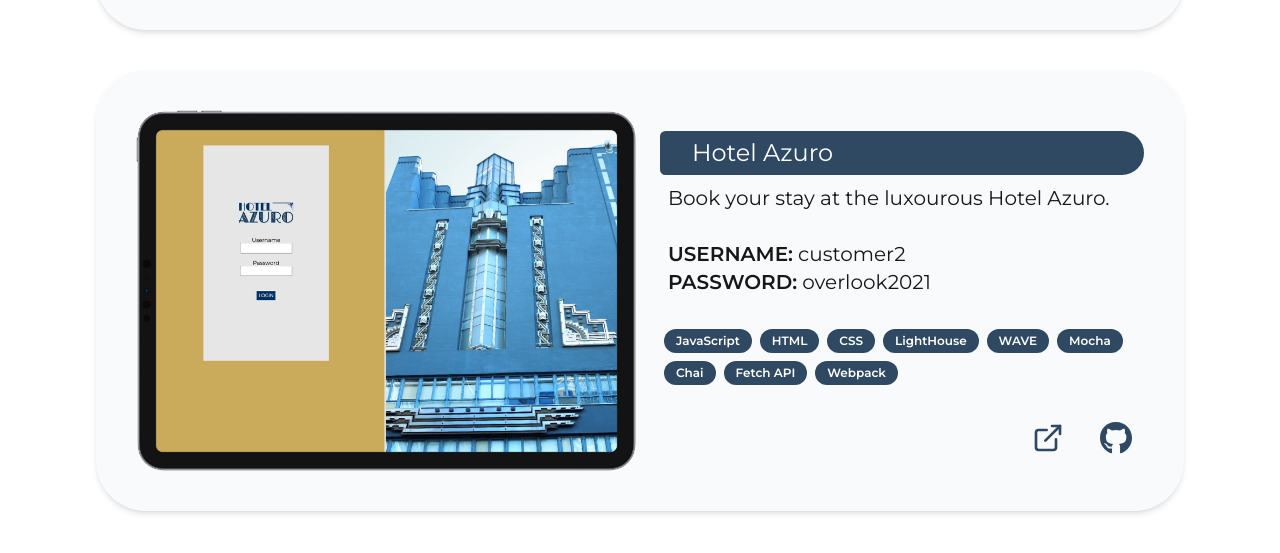
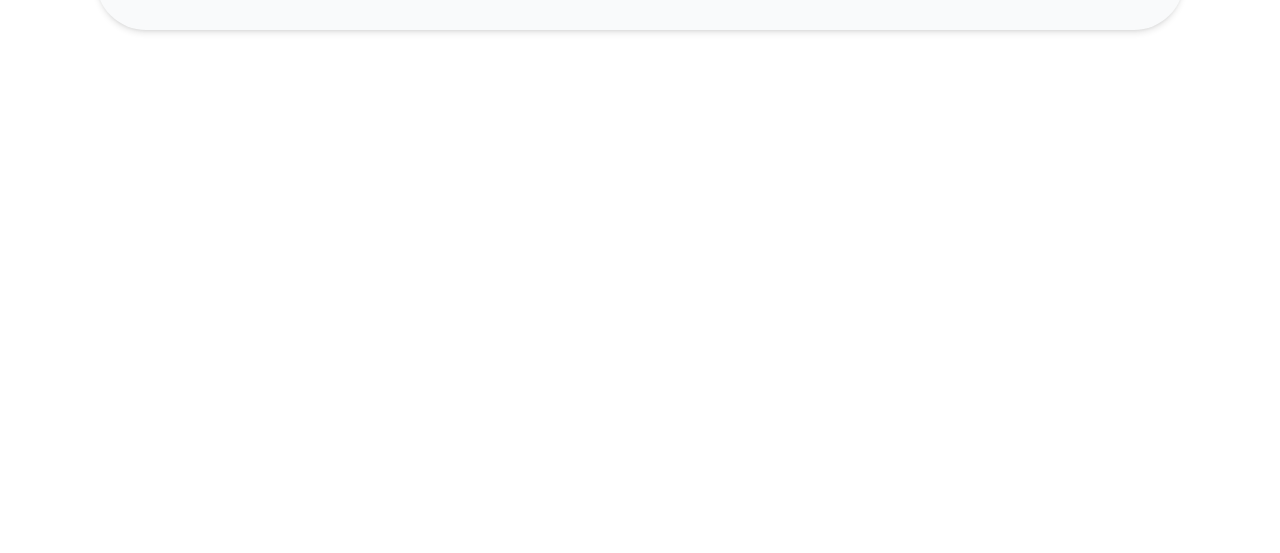
Before and after one commit to jsahim/portfolio, a Next.js app: page /projects in a window 1280 px wide. Shown: the part 1642-2195 px from the top of the page. After the commit the page ends 1736 px from the top, so only its background shows below. Built offline with nearby package versions, Linux system fonts and the light colour scheme.

Commit message:
Update style

```diff
--- a/src/app/projects/page.tsx
+++ b/src/app/projects/page.tsx
@@ -73,29 +73,6 @@ export default function Projects() {
           </div>
         </div>
 
-        <div className="flex flex-col xl:flex-row justify-evenly items-center w-[100%] shadow-md bg-gray-50 p-5 lg:p-10 rounded-[50px] transition-all duration-150 ease-in" >
-          <Image className="mt-[15px] xl:mt-[0px]" height={0} width={500} src="/images/Hotel.png" alt="Hotel Azuro" />
-          <div className="flex flex-col w-[100%] xl:w-[50%] h-[350px] justify-around xl:justify-between ml-0 xl:ml-6">
-            <h2 className="text-2xl/7 p-2 mt-[15px] font-regular text-white text-center xl:text-left bg-[#304962] rounded-r-3xl rounded-l-md indent-0 xl:indent-6">Hotel Azuro</h2>
-            <p className="text-center xl:text-left p-2 text-xl">Book your stay at the luxourous Hotel Azuro.<br/><br/><span className="font-semibold">USERNAME:</span> customer2 <br/><span className="font-semibold">PASSWORD:</span> overlook2021</p>
-            <div className="my-0 xl:my-5 flex flex-wrap justify-center xl:justify-start *:px-3 *:py-1 *:m-1 *:text-white *:text-[10px] xl:*:text-xs *:bg-[#304962] *:rounded-xl *:font-semibold">
-              <span>JavaScript</span>
-              <span>HTML</span>
-              <span>CSS</span>
-              <span>LightHouse</span>
-              <span>WAVE</span>
-              <span>Mocha</span>
-              <span>Chai</span>
-              <span>Fetch API</span>
-              <span>Webpack</span>
-            </div>
-            <div className="w-full flex justify-center lg:justify-end items-center *:px-3">
-              <a className="flex justify-center items-center hover:bg-[#e98522] hover:text-white text-[#304962] transition-all duration-150 ease-in h-14 w-14 rounded-full mr-3" href="https://hotel-azuro.vercel.app" target="_blank"><FiExternalLink className="h-10 w-10"/></a>
-              <a className="flex justify-center items-center hover:bg-[#e98522] hover:text-white text-[#304962] transition-all duration-150 ease-in h-14 w-14 rounded-full" href="https://github.com/jsahim/hotel-azuro" target="_blank"><FaGithub className="h-10 w-10"/></a>
-            </div>
-          </div>
-        </div>
-
       </div>
     </div>
   )
```
Also changed, not shown: public/images/Hotel.png (deleted).
